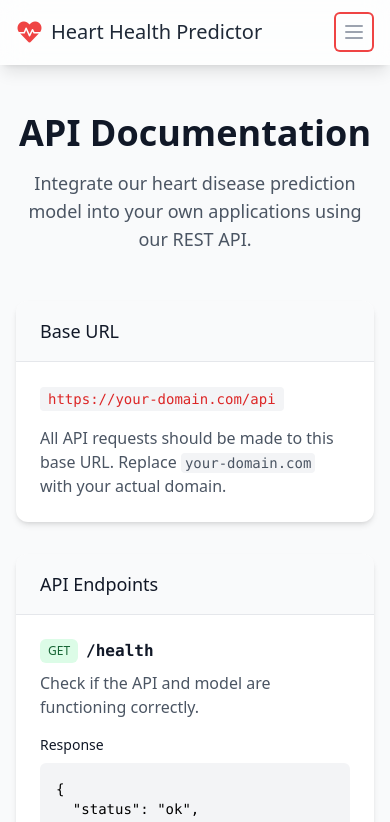
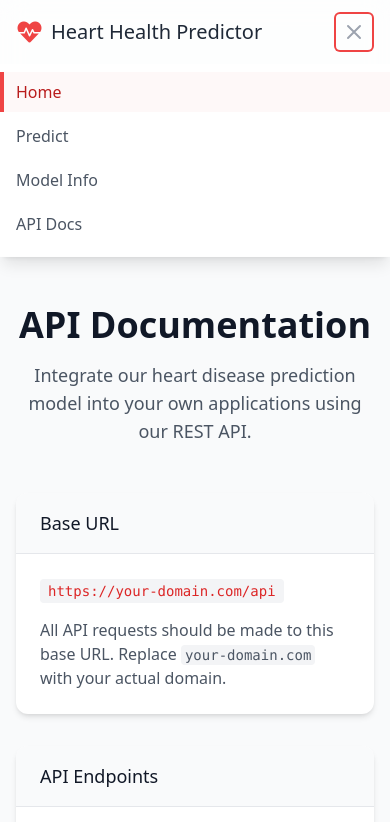
Before and after one commit to TheCoderKamal/ML-heart-disease-predictor, a plain HTML site: page static/api-docs.html in a window 390 px wide. Both pictures are taken after a click on the button "Open main menu". Shown: the top 822 px of the page. Drawn offline with nearby package versions, Linux system fonts and the light colour scheme; no server answers.

Commit message:
commit navbar

```diff
--- a/static/api-docs.html
+++ b/static/api-docs.html
@@ -18,14 +18,14 @@
 
         <!-- Mobile menu button -->
         <div class="flex items-center md:hidden">
-          <button type="button" class="inline-flex items-center justify-center p-2 rounded-md text-gray-400 hover:text-gray-500 hover:bg-gray-100/50 focus:outline-none focus:ring-2 focus:ring-inset focus:ring-red-500" aria-controls="mobile-menu" aria-expanded="false">
+          <button id="mobile-menu-button" type="button" class="inline-flex items-center justify-center p-2 rounded-md text-gray-400 hover:text-gray-500 hover:bg-gray-100/50 focus:outline-none focus:ring-2 focus:ring-inset focus:ring-red-500" aria-controls="mobile-menu" aria-expanded="false">
             <span class="sr-only">Open main menu</span>
             <!-- Icon when menu is closed -->
-            <svg class="block h-6 w-6" xmlns="http://www.w3.org/2000/svg" fill="none" viewBox="0 0 24 24" stroke="currentColor" aria-hidden="true">
+            <svg id="menu-closed-icon" class="block h-6 w-6" xmlns="http://www.w3.org/2000/svg" fill="none" viewBox="0 0 24 24" stroke="currentColor" aria-hidden="true">
               <path stroke-linecap="round" stroke-linejoin="round" stroke-width="2" d="M4 6h16M4 12h16M4 18h16" />
             </svg>
             <!-- Icon when menu is open -->
-            <svg class="hidden h-6 w-6" xmlns="http://www.w3.org/2000/svg" fill="none" viewBox="0 0 24 24" stroke="currentColor" aria-hidden="true">
+            <svg id="menu-open-icon" class="hidden h-6 w-6" xmlns="http://www.w3.org/2000/svg" fill="none" viewBox="0 0 24 24" stroke="currentColor" aria-hidden="true">
               <path stroke-linecap="round" stroke-linejoin="round" stroke-width="2" d="M6 18L18 6M6 6l12 12" />
             </svg>
           </button>
@@ -397,6 +397,24 @@ print("Prediction result:", result)
 
   <script>
     document.addEventListener('DOMContentLoaded', function() {
+      const menuButton = document.getElementById('mobile-menu-button');
+      const mobileMenu = document.getElementById('mobile-menu');
+      const openIcon = document.getElementById('menu-open-icon');
+      const closedIcon = document.getElementById('menu-closed-icon');
+
+      menuButton.addEventListener('click', function() {
+        // Toggle menu visibility
+        const isExpanded = menuButton.getAttribute('aria-expanded') === 'true';
+        menuButton.setAttribute('aria-expanded', !isExpanded);
+        mobileMenu.classList.toggle('hidden');
+
+        // Toggle icons
+        openIcon.classList.toggle('hidden');
+        closedIcon.classList.toggle('hidden');
+      });
+    });
+
+    document.addEventListener('DOMContentLoaded', function() {
       // Check if the API is available
       fetch('/api/health')
         .then(response => response.json())
```
Also changed, not shown: static/model-info.html (+22 -4 lines), static/predict.html (+21 -3 lines).
